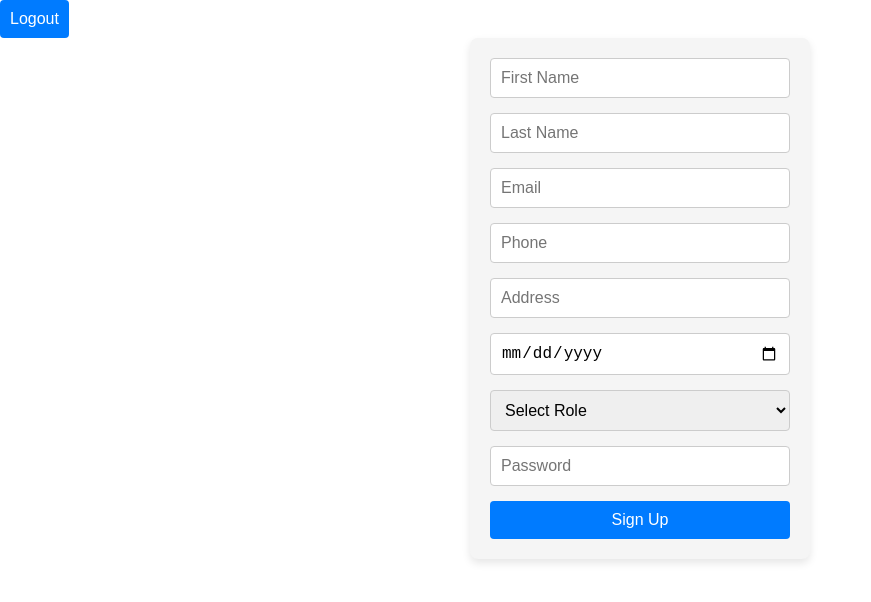
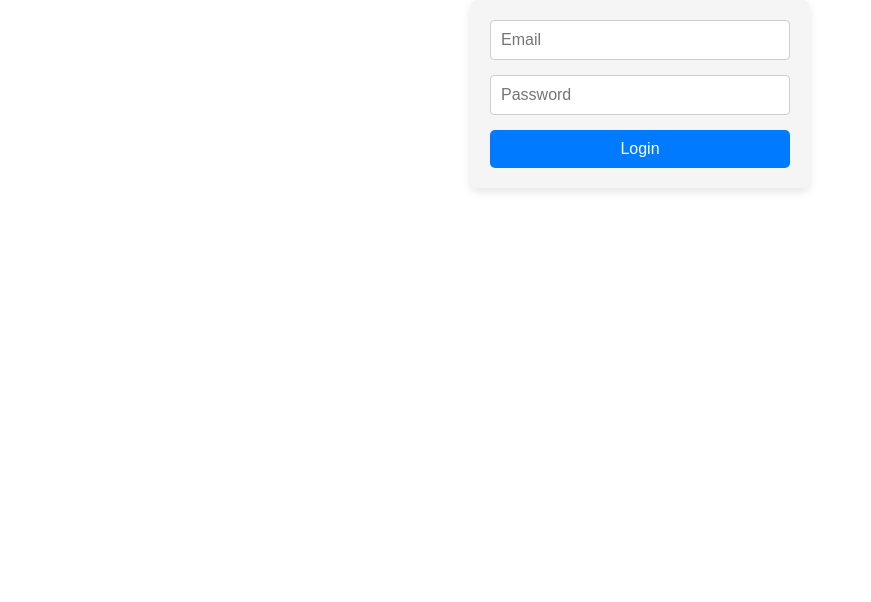
Before and after one commit to MichalHazan/takecare, a React (Create React App) app in the folder client/: page / in a window 1280 px wide. Shown: the top 602 px of the page, without its empty margins (0-871 px from the left). Built offline with nearby package versions, Linux system fonts and the light colour scheme.

Commit message:
The arrangement of the routers in the Main file, and the arrangement of one login and logout button

```diff
--- a/client/src/App.js
+++ b/client/src/App.js
@@ -1,49 +1,13 @@
-import './App.css';
-import { BrowserRouter as Router, Route, Routes } from 'react-router-dom';
-import AddUser from './pages/AddUser';
-import LoginForm from './components/LoginForm';
-import Welcome from './components/Welcome/Welcome';
-import SignupForm from './components/SignupForm';
-import ProtectedPage from './components/ProtectedPage';
-import ProfessionalPage from './components/ProfessionalPages/ProfessionalPage';
-import ClientPage from './components/ClientPages/ClientPage';
-import ManagementPage from './components/ManagementPages/ManagementPage';
-import PrivateRoute from './Route/PrivateRoute'; // Import the PrivateRoute component
-import Logout from './Route/Logout'; // Import Logout component
+import React from 'react';
+import Main from "./Main";
 
-function App() {
+const App = () => {
+
     return (
-        <Router>
-            <div>
-                <Logout />
-                <Routes>
-                    {/* Public routes */}
-                    <Route path="/" element={<AddUser />} />
-                    <Route path="/AddUser" element={<AddUser />} />
-                    <Route path="/Login" element={<LoginForm />} />
-                    <Route path="/Welcome" element={<Welcome />} />
-
-                    {/* Protected routes based on roles */}
-                    <Route
-                        path="/ManagementPage"
-                        element={<PrivateRoute element={<ManagementPage />} requiredRole={['management']} />}
-                    />
-                    <Route
-                        path="/professional"
-                        element={<PrivateRoute element={<ProfessionalPage />} requiredRole={['professional']} />}
-                    />
-                    <Route
-                        path="/client"
-                        element={<PrivateRoute element={<ClientPage />} requiredRole={['client']} />}
-                    />
-                    <Route
-                        path="/ProtectedPage"
-                        element={<PrivateRoute element={<ProtectedPage />} requiredRole={['client', 'professional', 'management']} />}
-                    />
-                </Routes>
-            </div>
-        </Router>
+        <div>
+            <Main/>
+        </div>
     );
-}
+};
 
 export default App;
--- /dev/null
+++ b/client/src/Main.js
@@ -0,0 +1,31 @@
+import './App.css';
+import { BrowserRouter as Router, Route, Routes } from 'react-router-dom';
+import AddUser from './pages/AddUser';
+import Login from './pages/Login';
+import Welcome from './components/Welcome/Welcome';
+import ProtectedPage from './components/ProtectedPage';
+import ProfessionalPage from './components/ProfessionalPages/ProfessionalPage';
+import ClientPage from './components/ClientPages/ClientPage';
+import ManagementPage from './components/ManagementPages/ManagementPage';
+import PrivateRoute from './Route/PrivateRoute';
+import AuthButton from './components/AuthButton';
+
+function Main() {
+    return (
+        <Router>
+            <div>
+                <Routes>
+                    <Route path="/AddUser" element={<AddUser />} />
+                    <Route path="/Login" element={<Login />} />
+                    <Route path="/ManagementPage" element={<PrivateRoute element={<ManagementPage />} requiredRole={['management']} />} />
+                    <Route path="/professional" element={<PrivateRoute element={<ProfessionalPage />} requiredRole={['professional']} />} />
+                    <Route path="/client" element={<PrivateRoute element={<ClientPage />} requiredRole={['client']} />} />
+                    <Route path="/ProtectedPage" element={<PrivateRoute element={<ProtectedPage />} requiredRole={['client', 'professional', 'management']} />} />
+                    <Route path="/" element={<Login />} />
+                </Routes>
+            </div>
+        </Router>
+    );
+}
+
+export default Main;
--- a/client/src/Route/Logout.js
+++ /dev/null
@@ -1,23 +0,0 @@
-// Logout.js
-import React from 'react';
-import { useCookies } from 'react-cookie';
-import { useNavigate } from 'react-router-dom'; // Use useNavigate instead of useHistory
-
-const Logout = () => {
-    const [, , removeCookie] = useCookies(['token']);
-    const navigate = useNavigate(); // useNavigate hook
-
-    const handleLogout = () => {
-        removeCookie('token', { path: '/' });
-        console.log('User logged out, token removed');
-        navigate('/login'); // Use navigate instead of history.push
-    };
-
-    return (
-        <button onClick={handleLogout}>
-            Logout
-        </button>
-    );
-};
-
-export default Logout;
--- /dev/null
+++ b/client/src/components/AuthButton.css
@@ -0,0 +1,18 @@
+.auth-button-container {
+    width: 100%; /* Container will be full width */
+}
+
+.auth-button {
+    width: 100%; /* Button will take up 100% of the container width */
+    padding: 10px; /* Add some padding for a better look */
+    font-size: 16px; /* Adjust font size */
+    background-color: #007bff;
+    color: white; /* Text color */
+    border: none; /* Remove default borders */
+    cursor: pointer; /* Add a pointer cursor on hover */
+    border-radius: 5px; /* Optional: Add rounded corners */
+}
+
+.auth-button:hover {
+    background-color: #45a049; /* Change color on hover */
+}
--- /dev/null
+++ b/client/src/components/AuthButton.js
@@ -0,0 +1,35 @@
+import React from 'react';
+import { useCookies } from 'react-cookie';
+import { useNavigate } from 'react-router-dom';
+import './AuthButton.css'
+
+const AuthButton = () => {
+    const [cookies, , removeCookie] = useCookies(['token']);
+    const navigate = useNavigate();
+
+    const handleLogout = () => {
+        removeCookie('token', { path: '/' }); // Remove token from cookies
+        console.log('User logged out, token removed');
+        navigate('/login'); // Redirect to login page
+    };
+
+    const handleLogin = () => {
+        navigate('/login'); // Redirect to login page
+    };
+
+    return (
+        <div className="auth-button-container"> {/* Container with class */}
+            {cookies.token ? (
+                <button className="auth-button" onClick={handleLogout}>
+                    Logout
+                </button>
+            ) : (
+                <button className="auth-button" onClick={handleLogin}>
+                    Login
+                </button>
+            )}
+        </div>
+    );
+};
+
+export default AuthButton;
--- a/client/src/components/LoginForm.js
+++ b/client/src/components/LoginForm.js
@@ -1,6 +1,7 @@
 import React, { useState } from 'react';
 import { useCookies } from 'react-cookie';
 import { useNavigate } from 'react-router-dom';
+import AuthButton from './AuthButton';
 import axios from 'axios';
 
 const LoginForm = () => {
@@ -56,9 +57,9 @@ const LoginForm = () => {
                 onChange={handleChange}
                 required
             />
-
-            {/* Submit button */}
-            <button type="submit">Login</button>
+                <AuthButton/>
+            {/* Submit button
+            <button type="submit">Login</button>*/}
         </form>
     );
 };
--- a/client/src/components/Welcome/Welcome.js
+++ b/client/src/components/Welcome/Welcome.js
@@ -1,11 +1,10 @@
-import React, { useState } from 'react';
-import './Welcome.css'
+// Welcome.js
+import React from 'react';
 
 const Welcome = () => {
-
     return (
         <div>
-            <h1>you come in <br/> Welcome!</h1>
+            <h1>Welcome to the Protected Page!</h1>
         </div>
     );
 };
```
Also changed, not shown: client/src/components/SignupForm.js (line endings or trailing spaces), 1 other file (tests, documents, lock files or other folders).
